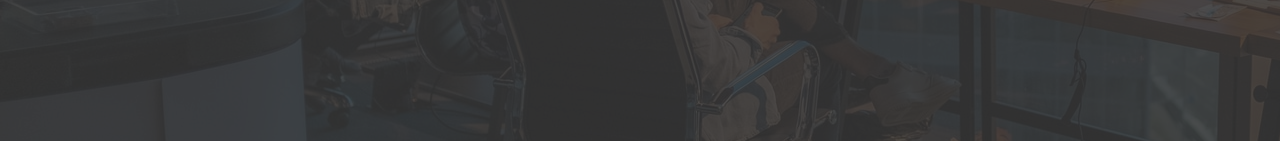
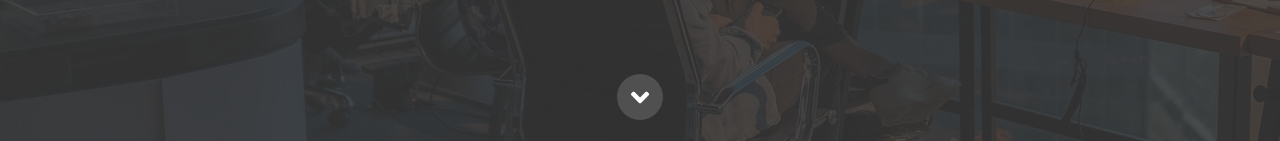
Before and after one commit to abdumamdouh/recruiting-system, a React (Create React App) app in the folder client/: page / in a window 1280 px wide. Shown: the part 655-796 px from the top of the page. Built offline with nearby package versions, Linux system fonts and the light colour scheme; the HTML template or start-up script is replaced by a standard one.

Commit message:
Update top section

```diff
--- a/client/src/pages/HomePage/TopSection.js
+++ b/client/src/pages/HomePage/TopSection.js
@@ -6,11 +6,14 @@ import BackgroundImg from "../../assets/images/company_team.jpg";
 import { Logo } from "../../components/Logo/Logo";
 import { Marginer } from "../../components/Marginer/Marginer";
 import { Button } from "../../components/Button/Button";
+import { DownArrow } from "../../components/DownArrow/DownArrow";
+
 const TopContainer = styled.div`
   width: 100%;
   height: 100vh;
   padding: 0;
   background-image: url(${BackgroundImg});
+  position: relative;
 `;
 
 const BackgroundFilter = styled.div`
@@ -28,6 +31,14 @@ const MotivitionalText = styled.h2`
   margin: 0;
   color: #fff;
 `;
+
+const DownArrowContainer = styled.div`
+  position: absolute;
+  bottom: 25px;
+  left: 50%;
+  transform: translateX(-50%);
+`;
+
 export function TopSection(props) {
   const history = useHistory();
   const handleApplicant = () => {
@@ -47,6 +58,9 @@ export function TopSection(props) {
         <Button onClick={handleApplicant}>Apply as an Applicant</Button>
         <Marginer direction="vertical" margin="1em" />
         <Button onClick={handleRecruiter}>Apply as a Recruiter</Button>
+        <DownArrowContainer>
+          <DownArrow />
+        </DownArrowContainer>
       </BackgroundFilter>
     </TopContainer>
   );
```
